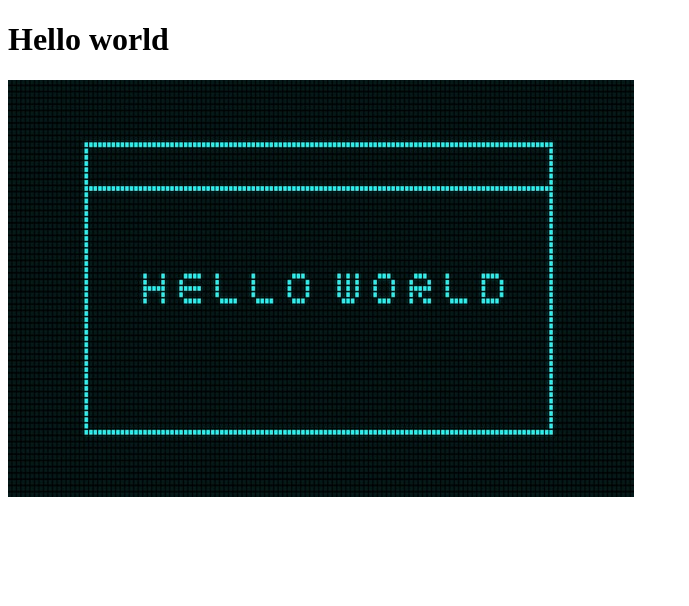
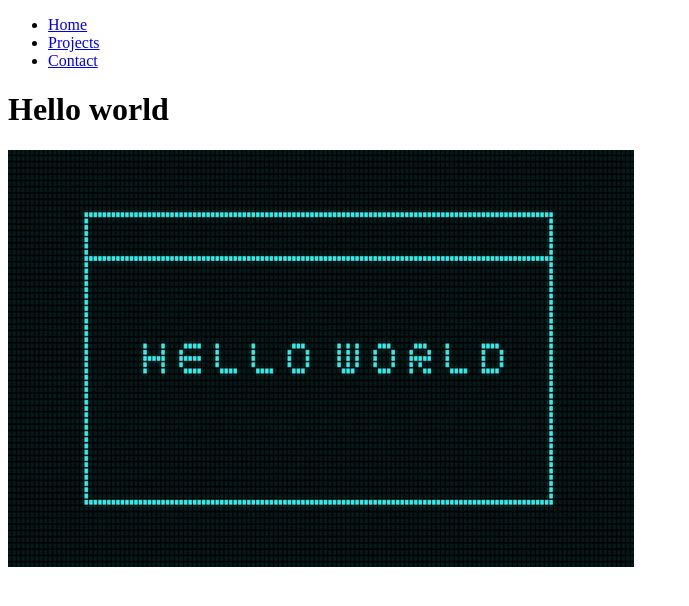
Before and after one commit to KurtisEdwards220/kurtis-personal, a plain HTML site: page index.html in a window 1280 px wide. Shown: the whole page, without its empty margins (0-689 px from the left). Drawn offline with Linux system fonts and the light colour scheme.

Commit message:
add navigation links

```diff
--- a/index.html
+++ b/index.html
@@ -4,9 +4,15 @@
     <meta charset="UTF-8" />
     <meta http-equiv="X-UA-Compatible" content="IE=edge" />
     <meta name="viewport" content="width=device-width, initial-scale=1.0" />
-    <title>Document</title>
+    <title>Kurtis Edwards</title>
   </head>
-
+  <header>
+    <ul>
+      <li><a href="home.html">Home</a></li>
+      <li><a href="projects.html">Projects</a></li>
+      <li><a href="contact.html">Contact</a></li>
+    </ul>
+  </header>
   <body>
     <h1>Hello world</h1>
     <img src="img\Hello World.jpg" alt="Hello World" />
```
